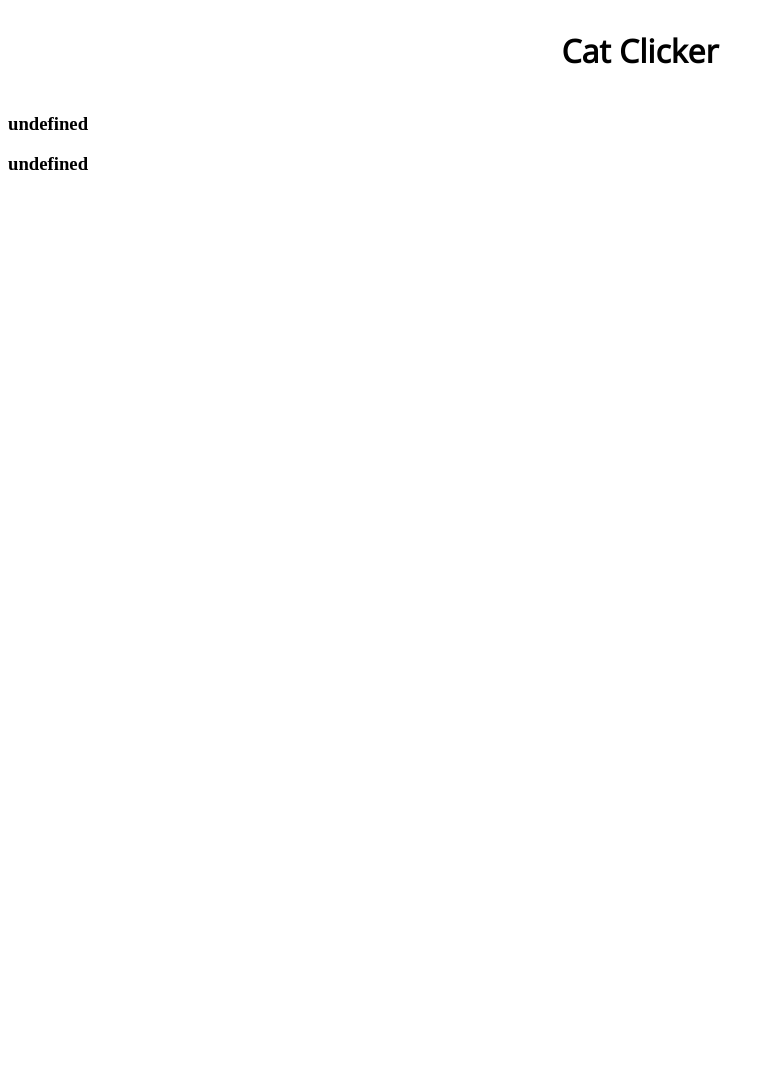
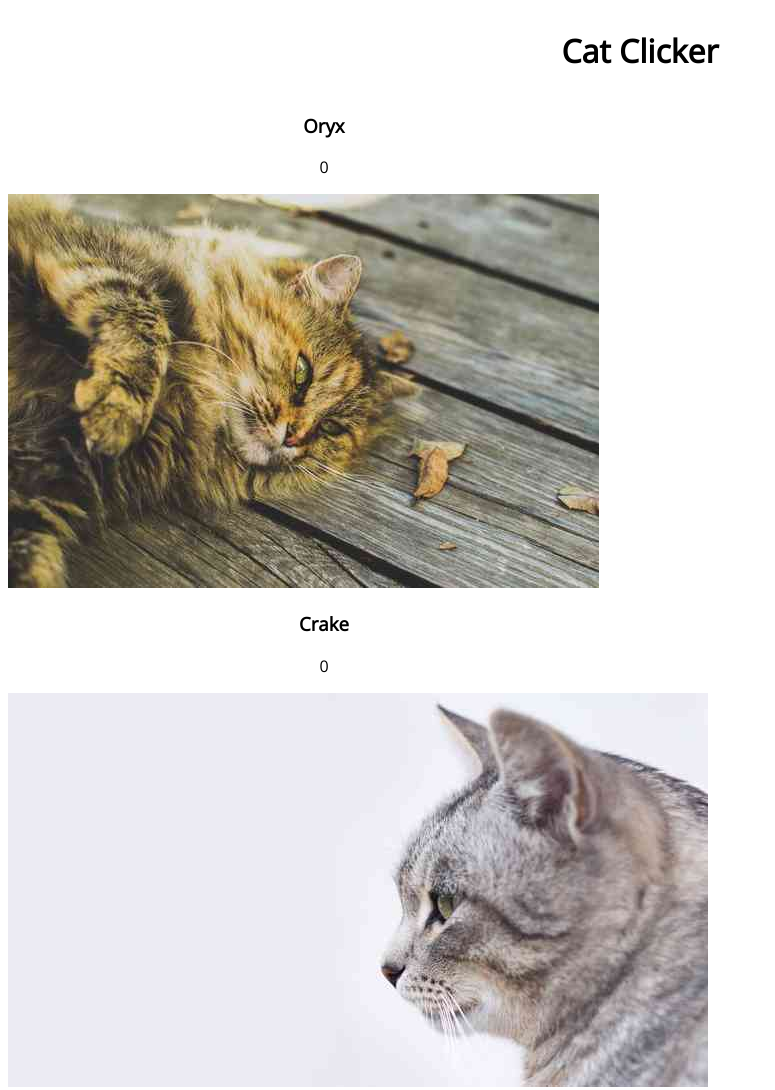
Before and after one commit to erikaleigh/udacity-cat-clicker, a website: page index.html in a window 1280 px wide. Shown: the whole page, without its empty margins (0-775 px from the left). Before the commit the page ends 800 px from the top, so only its background shows below. Drawn offline with nearby package versions, Linux system fonts and the light colour scheme.

Commit message:
Append cats to document

```diff
--- a/css/style.css
+++ b/css/style.css
@@ -5,7 +5,7 @@
   box-sizing: border-box;
 }
 
-h1, h4, p {
+h1, h3, p {
   font-family: 'Open Sans', sans-serif;
   text-align: center;
 }
--- a/index.html
+++ b/index.html
@@ -13,10 +13,8 @@
       </div>
       <div class="row">
         <div id="cat" class="col-6">
-          <p id="clicks"></p>
         </div>
         <div id="cat" class="col-6">
-          <p id="clicks"></p>
         </div>
       </div>
     </div>
--- a/js/run.js
+++ b/js/run.js
@@ -1,7 +1,6 @@
 
 // Cats object
-var kitties = {
-  "cats": [{
+var kitties = [{
     "name": "Oryx",
     "img": "img/oryx.jpg",
     "index": 1,
@@ -12,17 +11,26 @@ var kitties = {
     "index": 2,
     "clicks": 0
   }]
-  };
 
 // append cats
 var appendCats = function() {
   var catDiv = document.getElementById("cat");
 
-  for (var i = 0; i < kitties.cats.length; i++) {
+  for (var i = 0; i < kitties.length; i++) {
 
     var catName = document.createElement('h3');
-    catName.innerHTML = this.name[i];
+    catName.innerHTML = kitties[i].name;
     catDiv.appendChild(catName);
+
+    var catClicks = document.createElement('p');
+    catClicks.innerHTML = kitties[i].clicks;
+    catDiv.appendChild(catClicks);
+
+    var catImg = document.createElement('img');
+    catImg.src = kitties[i].img;
+    catDiv.appendChild(catImg);
+
+
   }
 
 }
```
